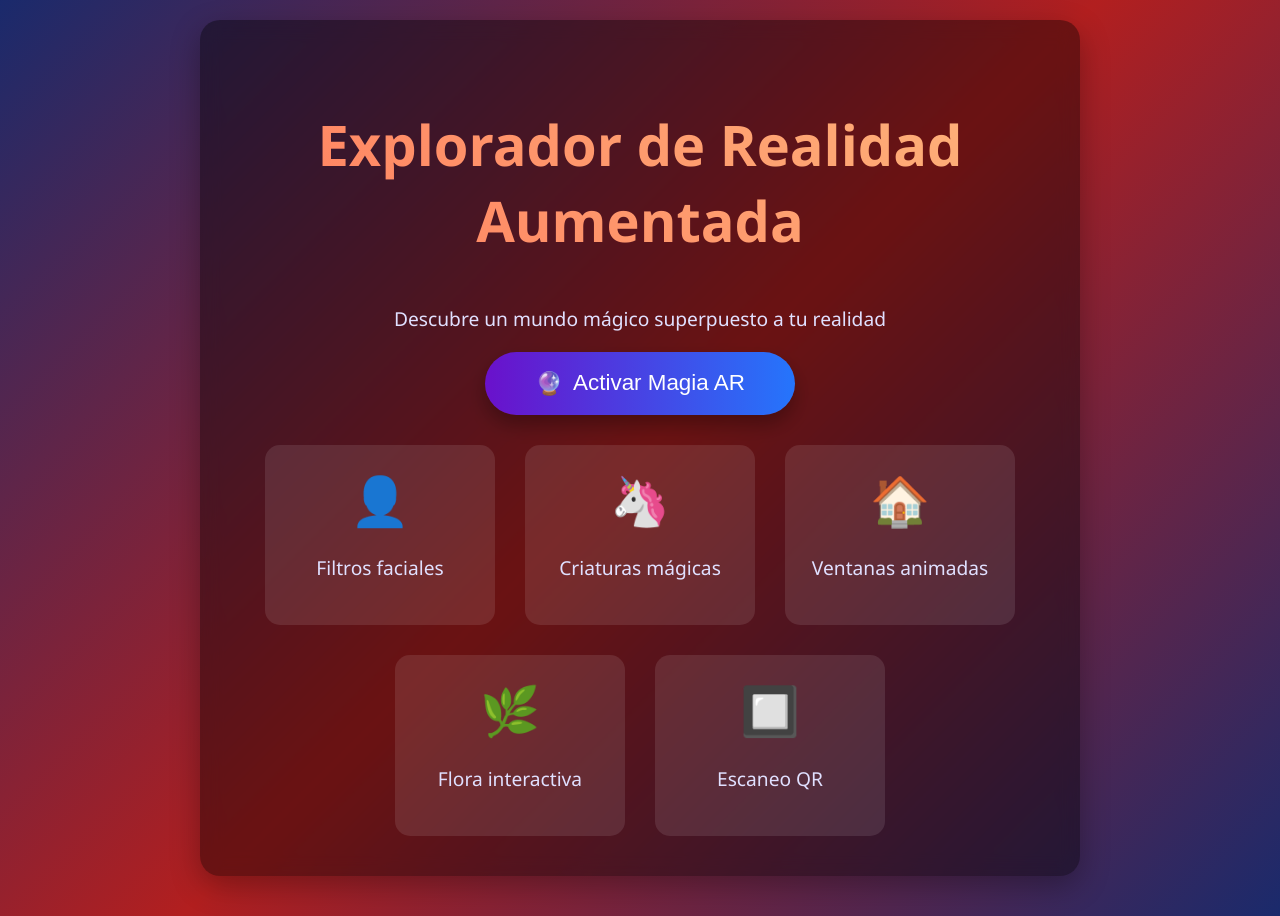
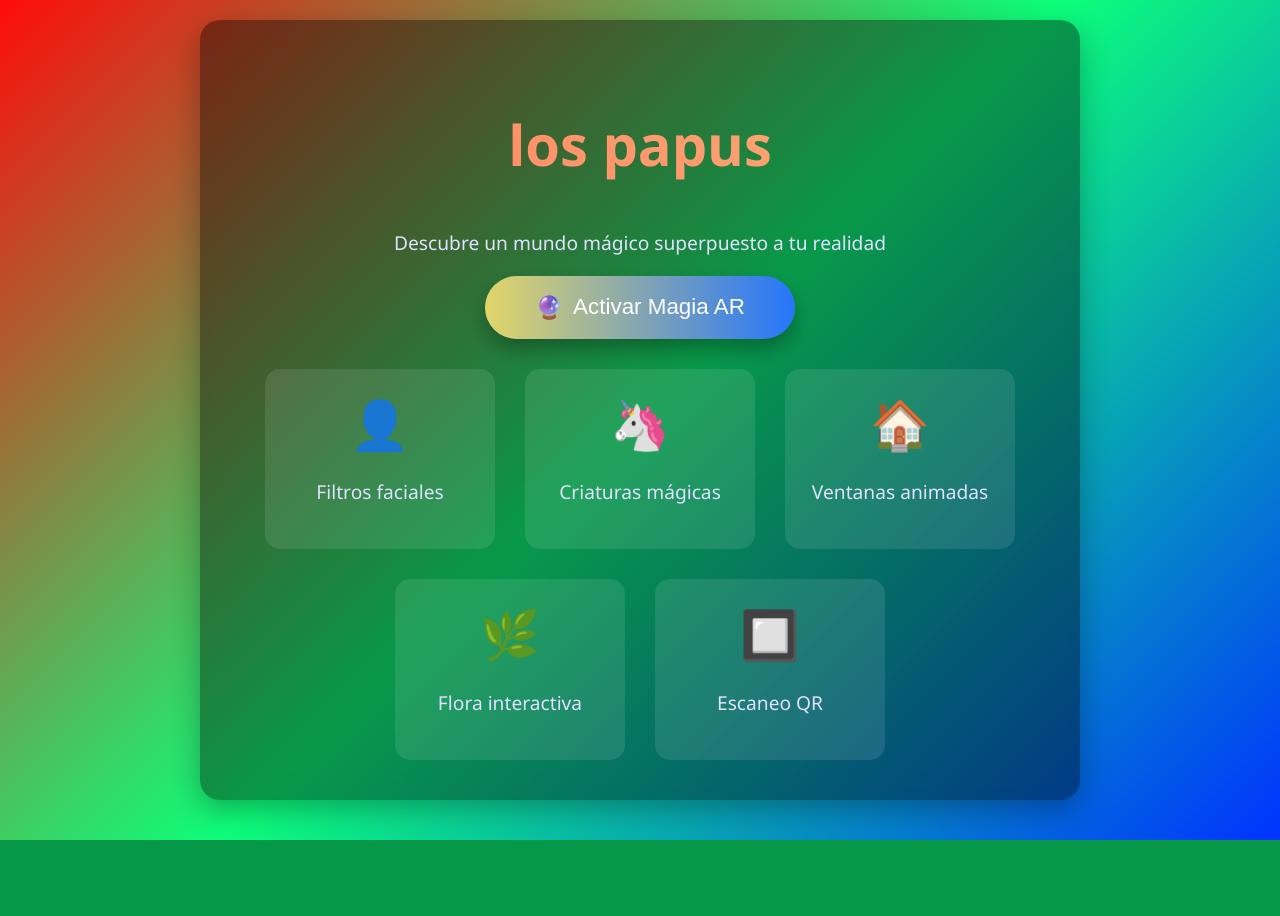
Before and after one commit to kevin-12345678/AR_Prueba, a Flask app: page / in a window 1280 px wide. After the commit the page ends 840 px from the top, so only its background shows below. Run offline with Flask 3, Linux system fonts and the light colour scheme; some libraries are stand-ins or nearby versions.

Commit message:
los papus

```diff
--- a/static/css/style.css
+++ b/static/css/style.css
@@ -2,7 +2,7 @@
 body {
   margin: 0;
   font-family: 'Segoe UI', Tahoma, Geneva, Verdana, sans-serif;
-  background: linear-gradient(135deg, #1a2a6c, #b21f1f, #1a2a6c);
+  background: linear-gradient(135deg, #ff0b0b, #0dff7a, #0033ff);
   color: white;
   text-align: center;
   min-height: 100vh;
@@ -44,7 +44,7 @@ p { font-size: 1.2rem; color: #e0e0ff; }
 
 /* Botón principal */
 .camera-button {
-  background: linear-gradient(to right, #6a11cb 0%, #2575fc 100%);
+  background: linear-gradient(to right, #e2d669 0%, #2575fc 100%);
   color: white; border: none;
   padding: 18px 50px;
   font-size: 1.4rem;
--- a/templates/index.html
+++ b/templates/index.html
@@ -3,7 +3,7 @@
 <head>
   <meta charset="UTF-8" />
   <meta name="viewport" content="width=device-width, initial-scale=1.0"/>
-  <title>Explorador de Realidad Aumentada</title>
+  <title>los papus</title>
   <link rel="stylesheet" href="{{ url_for('static', filename='css/style.css') }}" />
 </head>
 <body>
@@ -11,7 +11,7 @@
 
     <!-- interfaz de bienvenida -->
     <section id="ar-interface" class="hero-section">
-      <h1>Explorador de Realidad Aumentada</h1>
+      <h1>los papus</h1>
       <p>Descubre un mundo mágico superpuesto a tu realidad</p>
 
       <div id="error-message" class="error-message" style="display: none;"></div>
```
